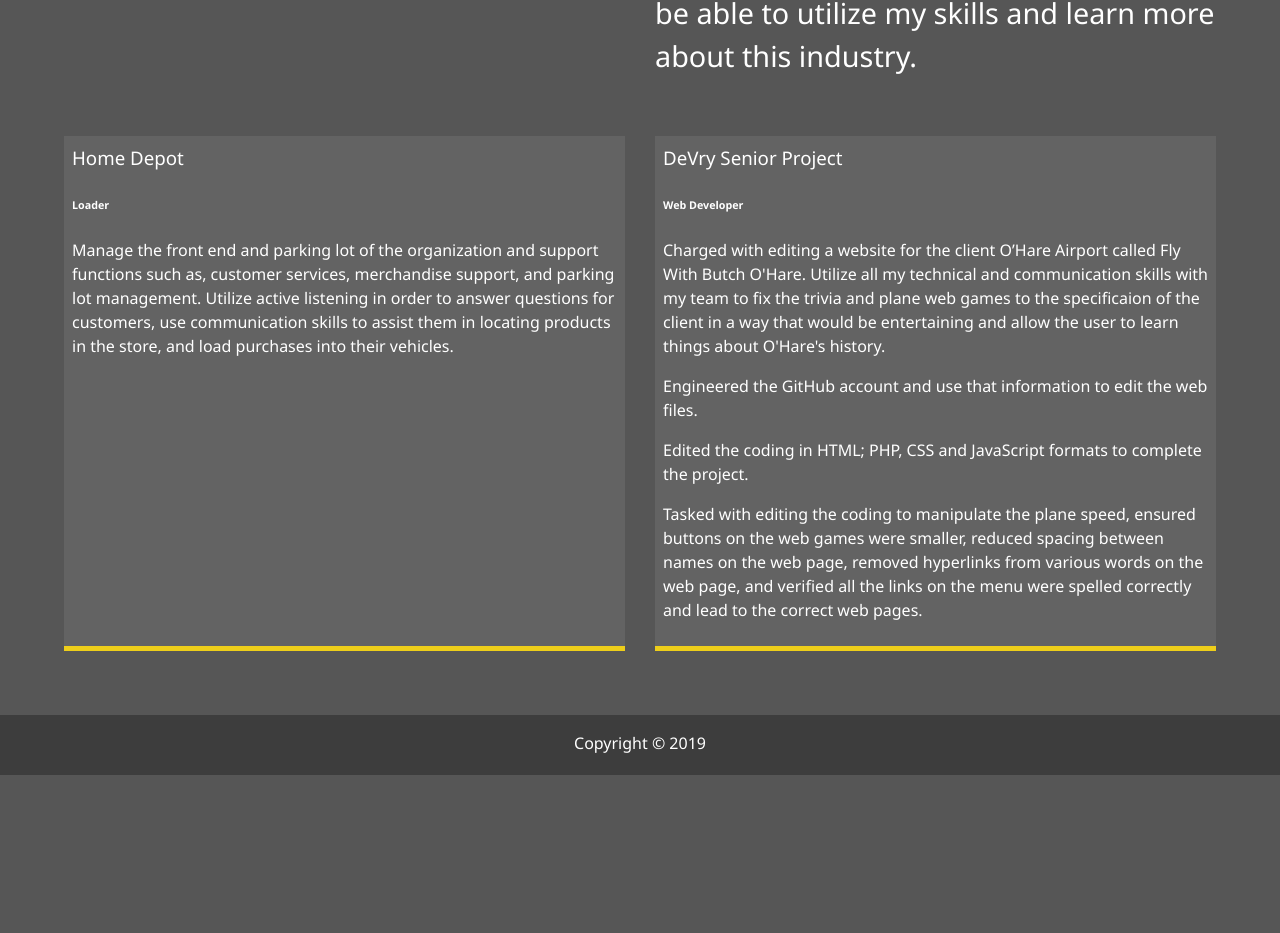
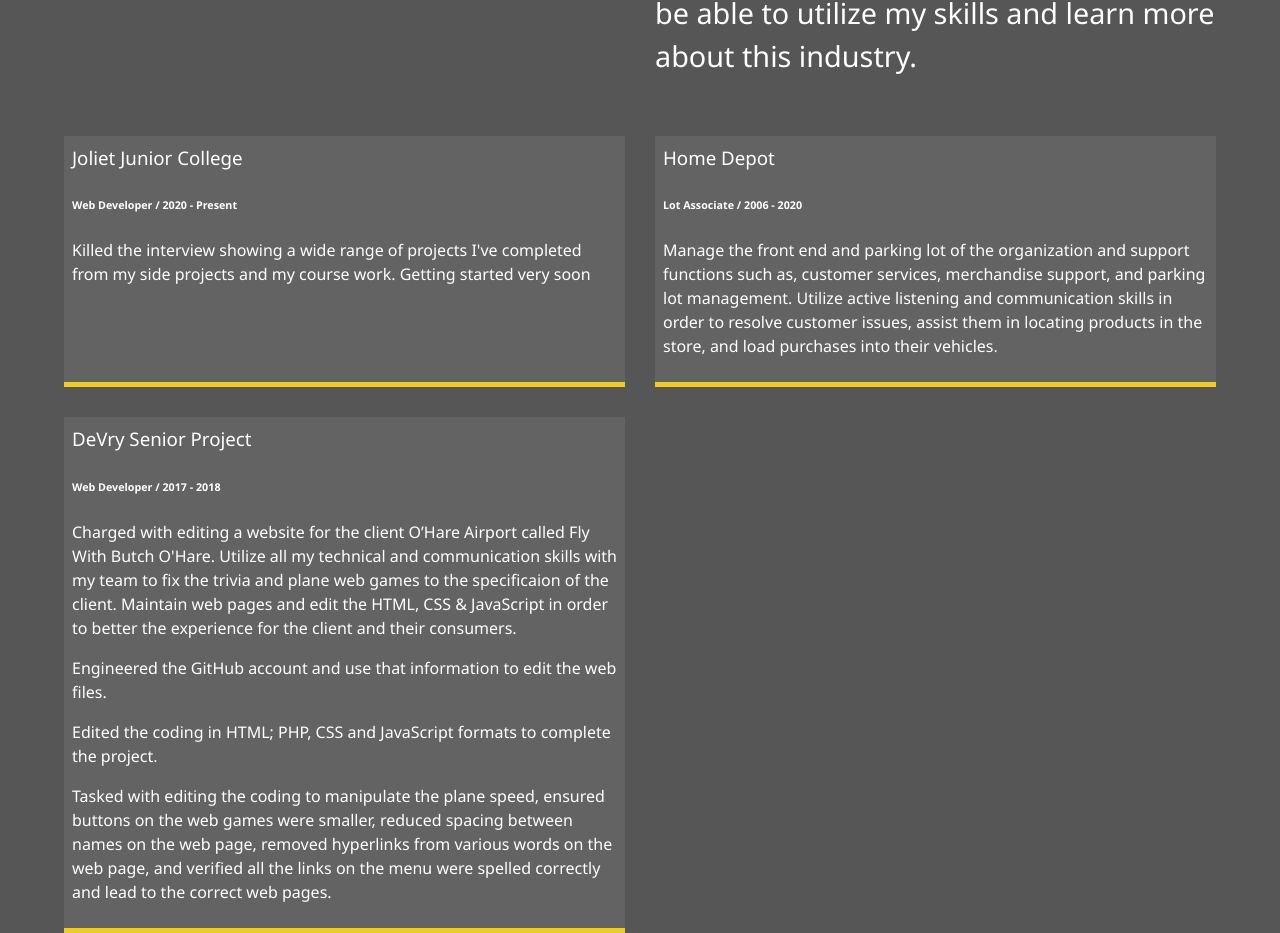
Before and after one commit to Chibullz023/modern_portfolio, a website: page dist/about.html in a window 1280 px wide. Shown: the part 716-1649 px from the top of the page. Before the commit the page ends 1491 px from the top, so only its background shows below. Drawn offline with Linux system fonts and the light colour scheme.

Commit message:
Edited about page to include new job

```diff
--- a/dist/about.html
+++ b/dist/about.html
@@ -75,26 +75,34 @@
             and learn more about this industry.
           </p>
         </div>
-        <div class="job job-1">
+
+		 <div class="job job-1">
+          <h3>Joliet Junior College</h3>
+          <h6>Web Developer / 2020 - Present</h6>
+          <p>
+            Killed the interview showing a wide range of projects I've completed from my side projects
+			and my course work. Getting started very soon
+          </p>
+        </div>
+        <div class="job job-2">
           <h3>Home Depot</h3>
-          <h6>Loader</h6>
+          <h6>Lot Associate / 2006 - 2020</h6>
           <p>
             Manage the front end and parking lot of the organization and support
             functions such as, customer services, merchandise support, and parking lot management.
-            Utilize active listening in order to answer questions for customers, use communication
-            skills to assist them in locating products in the store, and load purchases into
-            their vehicles.
+            Utilize active listening and communication skills in order to resolve customer issues,
+			assist them in locating products in the store, and load purchases into their vehicles.
           </p>
         </div>
-        <div class="job job-2">
+        <div class="job job-3">
           <h3>DeVry Senior Project</h3>
-          <h6>Web Developer</h6>
+          <h6>Web Developer / 2017 - 2018</h6>
           <p>
             Charged with editing a website for the client O’Hare Airport called Fly With Butch
             O'Hare. Utilize all my technical and communication skills with my team to
-            fix the trivia and plane web games to the specificaion of the client in a way
-            that would be entertaining and allow the user to learn things about
-            O'Hare's history.
+            fix the trivia and plane web games to the specificaion of the client. Maintain web pages
+			and edit the HTML, CSS & JavaScript in order to better the experience for the client
+			and their consumers.
           </p>
           <p>
             Engineered the GitHub account and use that information to edit the
```
